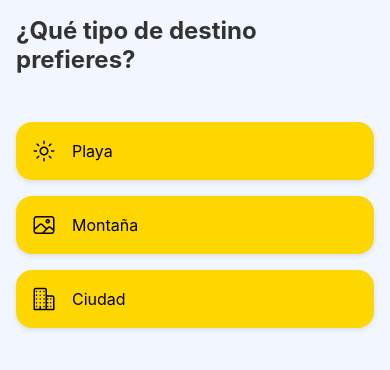
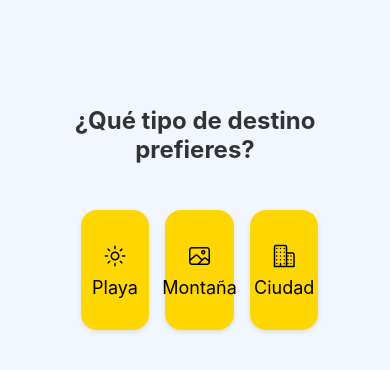
Before and after one commit to smatusdelaparradev/tourguide, a React Native app in the folder TourGuideApp/: screen /Onboarding in a window 390 px wide. Shown: the top 370 px of the page. Built offline with nearby package versions, Linux system fonts and the light colour scheme.

Commit message:
Onboarding project structure done

```diff
--- a/TourGuideApp/src/screens/Onboarding/OnboardingScreen.tsx
+++ b/TourGuideApp/src/screens/Onboarding/OnboardingScreen.tsx
@@ -1,85 +1,26 @@
-import React, { useState, useRef } from 'react';
-import { useNavigation } from '@react-navigation/native';
+import React from 'react';
+import { FlatList } from 'react-native';
 import { Ionicons } from '@expo/vector-icons';
-import { View, Text, FlatList, TouchableOpacity, Dimensions, StyleSheet } from 'react-native';
-import { styled } from '../../theme/styled';
+import { Container, OptionButtonContainer, OptionText, OptionsContainer, Slide, Title } from './OnboardingStyles';
 import { OnboardingQuestion } from '../../types/entities/OnboardingQuestion';
-import onboardingQuestions from './OnboardingQuestions';
-import { RootStackParamList } from '../../types/navigation';
-import { StackNavigationProp } from '@react-navigation/stack';
-
-const { width } = Dimensions.get('window');
-
-const Container = styled(View)`
-  flex: 1;
-  background-color: ${({ theme }) => theme.colors.background};
-`;
-
-const Slide = styled(View)`
-  width: ${width}px;
-  padding: ${({ theme }) => theme.spacing.md}px;
-  justify-content: center;
-`;
-
-const Title = styled(Text)`
-  font-size: 24px;
-  font-weight: bold;
-  color: ${({ theme }) => theme.colors.textPrimary};
-  margin-bottom: ${({ theme }) => theme.spacing.lg}px;
-`;
-
-const OptionsContainer = styled(View)`
-  margin-top: ${({ theme }) => theme.spacing.lg}px;
-`;
-
-const OptionButton = styled(TouchableOpacity)`
-  flex-direction: row;
-  align-items: center;
-  background-color: #FFD700;  /* Fondo amarillo */
-  padding: ${({ theme }) => theme.spacing.md}px;
-  margin-bottom: ${({ theme }) => theme.spacing.md}px;
-  border-radius: ${({ theme }) => theme.borderRadius.md}px;
-  box-shadow: 0px 2px 5px rgba(0,0,0,0.1);
-`;
-
-const OptionText = styled(Text)`
-  font-size: 16px;
-  margin-left: ${({ theme }) => theme.spacing.md}px;
-  color: #000; /* Texto negro para contraste sobre amarillo */
-`;
-
+import { useOnboardingLogic } from './hooks/useOnboardingLogic';
+import onboardingQuestions from './data/OnboardingQuestions';
 
 const OnboardingScreen = () => {
-  const navigation = useNavigation<StackNavigationProp<RootStackParamList>>();
-  const [currentStep, setCurrentStep] = useState(0);
-  const flatListRef = useRef<FlatList<any>>(null);
+  const { currentStep, answers, flatListRef, handleOptionPress } = useOnboardingLogic(onboardingQuestions);
 
-  const [answers, setAnswers] = useState<Record<number, string>>({});
-
-  const handleOptionPress = (option: string) => {
-    setAnswers(prev => ({ ...prev, [currentStep]: option }));
-
-    if (currentStep < onboardingQuestions.length - 1) {
-      const nextIndex = currentStep + 1;
-      setCurrentStep(nextIndex);
-      flatListRef.current?.scrollToIndex({ index: nextIndex, animated: true });
-    } else {
-      navigation.navigate('Main');
-    }
-  };
-
-  const renderItem = ({ item, index }: { item: OnboardingQuestion, index: number }) => (
+  const renderStep = ({ item, index }: { item: OnboardingQuestion, index: number }) => (
     <Slide>
       <Title>{item.question}</Title>
-      <OptionsContainer>
+      <OptionsContainer optionsCount={item.options.length}>
         {item.options.map((opt, i) => (
-          <OptionButton
+          <OptionButtonContainer optionsCount={item.options.length}
             key={i}
             onPress={() => handleOptionPress(opt.text)}
           >
             <Ionicons name={opt.icon} size={24} color="#000" />
             <OptionText>{opt.text}</OptionText>
-          </OptionButton>
+          </OptionButtonContainer>
         ))}
       </OptionsContainer>
     </Slide>
@@ -91,7 +32,7 @@ const OnboardingScreen = () => {
         ref={flatListRef}
         data={onboardingQuestions}
         keyExtractor={(_, idx) => String(idx)}
-        renderItem={renderItem}
+        renderItem={renderStep}
         horizontal
         pagingEnabled
         scrollEnabled={false}
@@ -103,9 +44,3 @@ const OnboardingScreen = () => {
 };
 
 export default OnboardingScreen;
-
-const styles = StyleSheet.create({
-  selectedOption: {
-    backgroundColor: '#E3F2FD'
-  }
-});
--- /dev/null
+++ b/TourGuideApp/src/screens/Onboarding/OnboardingStyles.ts
@@ -0,0 +1,52 @@
+import styled from 'styled-components/native';
+import { View, Text, TouchableOpacity } from 'react-native';
+import { Dimensions } from 'react-native';
+
+const { width } = Dimensions.get('window');
+
+export const Container = styled(View)`
+  flex: 1;
+  background-color: ${({ theme }) => theme.colors.background};
+`;
+
+export const Slide = styled(View)`
+  width: ${width}px;
+  padding: ${({ theme }) => theme.spacing.md}px;
+  justify-content: flex-start;
+  align-items: center;
+  margin-top: 90px;
+`;
+
+export const Title = styled(Text)`
+  font-size: 24px;
+  font-weight: bold;
+  color: ${({ theme }) => theme.colors.textPrimary};
+  text-align: center;
+  height: 80px;
+`;
+
+export const OptionsContainer = styled(View)<{ optionsCount: number }>`
+  flex-direction: row;
+  flex-wrap: ${({ optionsCount }) => (optionsCount > 3 ? 'wrap' : 'nowrap')};
+  justify-content: space-between;
+  margin-top: ${({ theme }) => theme.spacing.lg}px;
+`;
+
+export const OptionButtonContainer = styled(TouchableOpacity)<{ optionsCount: number }>`
+  width: ${({ optionsCount }) => (optionsCount > 3 ? '45%' : '30%')};
+  height: 120px;
+  justify-content: center;
+  align-items: center;
+  background-color: #FFD700;
+  margin-bottom: ${({ theme }) => theme.spacing.md}px;
+  margin-right: ${({ theme }) => theme.spacing.md}px;
+  border-radius: ${({ theme }) => theme.borderRadius.md}px;
+  box-shadow: 0px 2px 5px rgba(0, 0, 0, 0.1);
+`;
+
+export const OptionText = styled(Text)`
+  font-size: 18px;
+  color: #000;
+  text-align: center;
+  margin-top: ${({ theme }) => theme.spacing.sm}px;
+`;
--- a/TourGuideApp/src/screens/Onboarding/OnboardingQuestions.ts
+++ b/TourGuideApp/src/screens/Onboarding/data/OnboardingQuestions.ts
@@ -1,4 +1,4 @@
-import { OnboardingQuestion } from '../../types/entities/OnboardingQuestion';
+import { OnboardingQuestion } from '../../../types/entities/OnboardingQuestion';
 
 const onboardingQuestions: OnboardingQuestion[] = [
   {
--- /dev/null
+++ b/TourGuideApp/src/screens/Onboarding/hooks/useOnboardingLogic.ts
@@ -0,0 +1,32 @@
+import { useState, useRef } from 'react';
+import { FlatList } from 'react-native';
+import { useNavigation } from '@react-navigation/native';
+import { StackNavigationProp } from '@react-navigation/stack';
+import { RootStackParamList } from '../../../types/navigation';
+import { OnboardingQuestion } from '../../../types/entities/OnboardingQuestion';
+
+export const useOnboardingLogic = (questions: OnboardingQuestion[]) => {
+  const navigation = useNavigation<StackNavigationProp<RootStackParamList>>();
+  const [currentStep, setCurrentStep] = useState(0);
+  const [answers, setAnswers] = useState<Record<number, string>>({});
+  const flatListRef = useRef<FlatList<any>>(null);
+
+  const handleOptionPress = (option: string) => {
+    setAnswers(prev => ({ ...prev, [currentStep]: option }));
+
+    if (currentStep < questions.length - 1) {
+      const nextIndex = currentStep + 1;
+      setCurrentStep(nextIndex);
+      flatListRef.current?.scrollToIndex({ index: nextIndex, animated: true });
+    } else {
+      navigation.navigate('Main');
+    }
+  };
+
+  return {
+    currentStep,
+    answers,
+    flatListRef,
+    handleOptionPress,
+  };
+};
```
